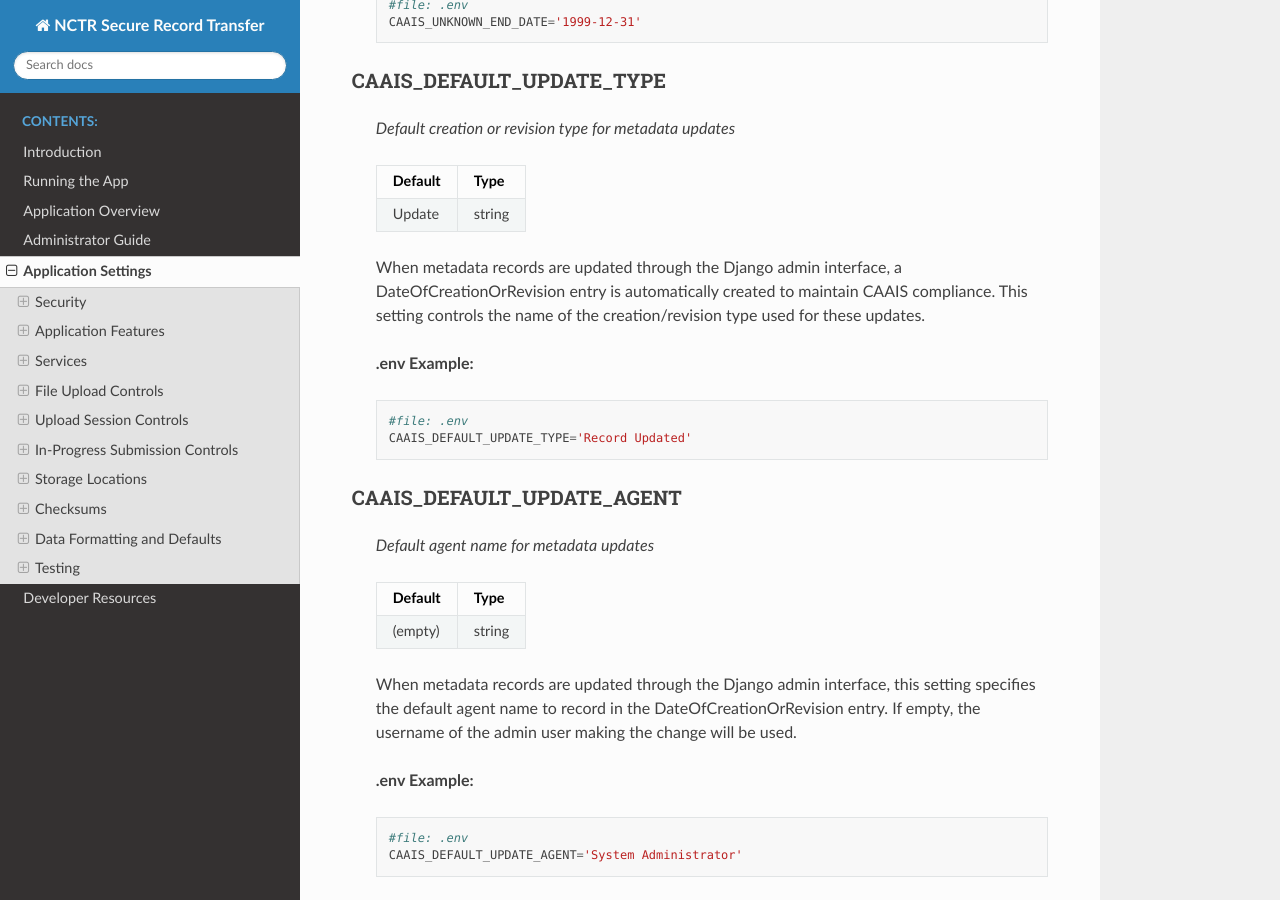
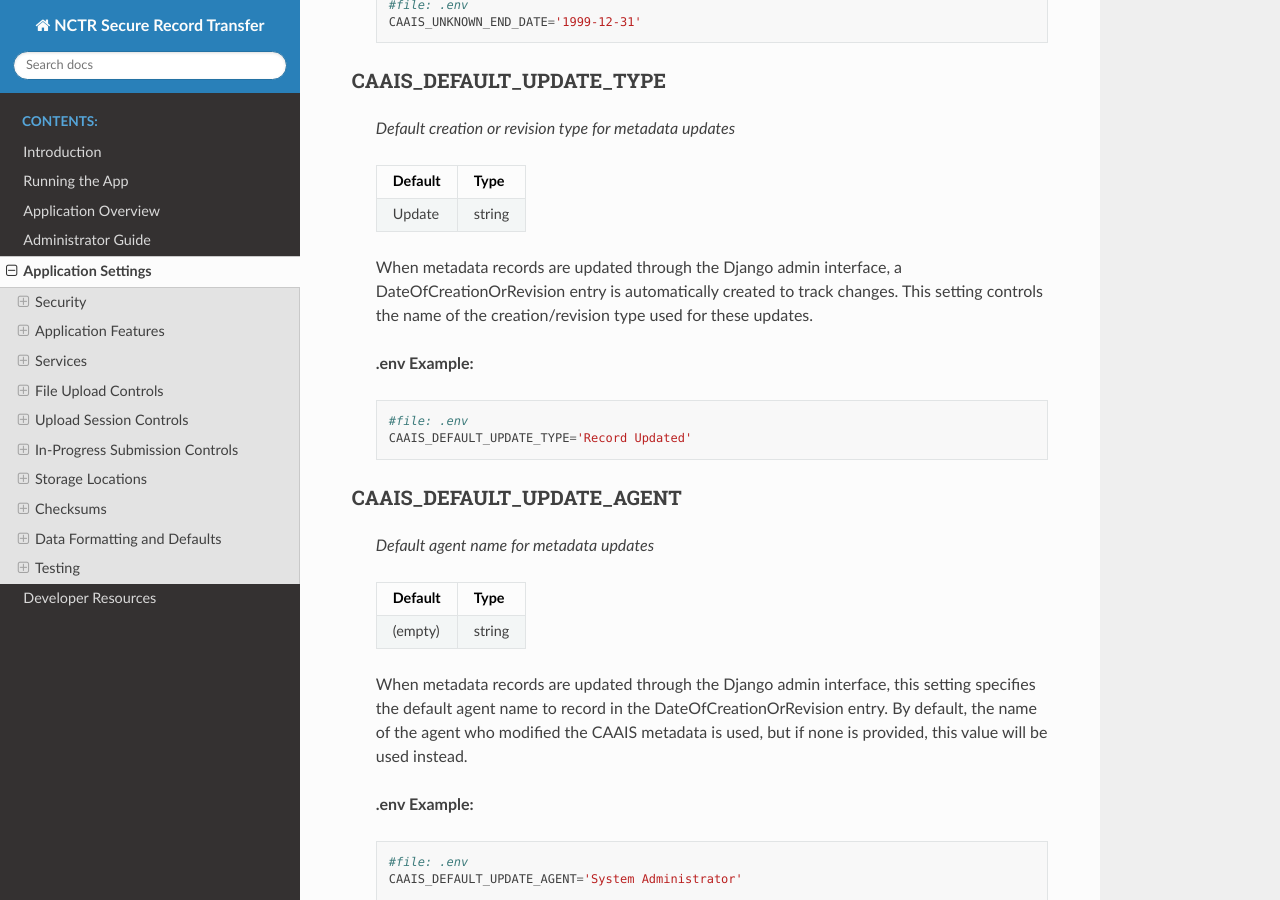
Before and after one commit to NationalCentreTruthReconciliation/Secure-Record-Transfer, a Sphinx documentation site: the page built from docs/settings/index.rst, in a window 1280 px wide and 900 px high, scrolled down 13629 px. Built offline with Sphinx 7.4.7 and the Read the Docs theme 3.1.0, drawn with Linux system fonts in a browser that asks for light colours.

```diff
--- a/docs/settings/index.rst
+++ b/docs/settings/index.rst
@@ -728,8 +728,7 @@
         =======  =========
 
     When metadata records are updated through the Django admin interface, a DateOfCreationOrRevision
-    entry is automatically created to maintain CAAIS compliance. This setting controls the name of
-    the creation/revision type used for these updates.
+    entry is automatically created to track changes. This setting controls the name of the creation/revision type used for these updates.
 
     **.env Example:**
 
@@ -753,8 +752,9 @@
         =======  =========
 
     When metadata records are updated through the Django admin interface, this setting specifies
-    the default agent name to record in the DateOfCreationOrRevision entry. If empty, the username
-    of the admin user making the change will be used.
+    the default agent name to record in the DateOfCreationOrRevision entry. By default, the name
+    of the agent who modified the CAAIS metadata is used, but if none is provided, this value will
+    be used instead.
 
     **.env Example:**
 
```
Also changed, not shown: 1 other file.
